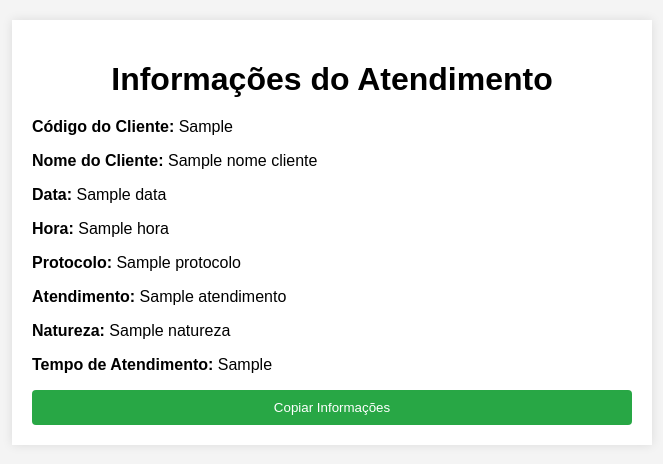
After one commit to fernandobrito10/alessandro-baiano, a Flask app: template templates/resultado.html in a window 1280 px wide. The commit adds this page. Shown: the top 464 px of the page, without its empty margins (308-971 px from the left). Run offline with Flask 3, Linux system fonts and the light colour scheme; the template is opened without the code that fills it: most values are stand-ins (such as "Sample title", 1, 10 or a date in 2020).

Commit message:
Adicionando mais coisas ao Heroku

```diff
--- a/app.py
+++ b/app.py
@@ -1,10 +1,47 @@
-from flask import Flask, render_template
+from flask import Flask, render_template, request, redirect
 
 app = Flask(__name__)
+
+# Lista que armazena os atendimentos
+atendimentos = []
 
 @app.route('/')
 def index():
     return render_template('index.html')
 
+@app.route('/registrar', methods=['POST'])
+def registrar():
+    # Coleta os dados do formulário
+    atendimento = {
+        'codigo_cliente': request.form['codigo_cliente'],
+        'nome_cliente': request.form['nome_cliente'],
+        'data': request.form['data'],
+        'hora': request.form['hora'],
+        'protocolo': request.form['protocolo'],
+        'atendimento': request.form['atendimento'],
+        'natureza': request.form['natureza'],
+        'tempo_atendimento': request.form['tempo_atendimento']
+    }
+
+    # Adiciona o atendimento à lista
+    atendimentos.append(atendimento)
+
+    # Redireciona para a página de atendimentos
+    return redirect('/atendimentos')
+
+@app.route('/atendimentos')
+def ver_atendimentos():
+    # Exibe os atendimentos registrados
+    return render_template('atendimentos.html', atendimentos=atendimentos)
+
+@app.route('/concluir/<int:index>')
+def concluir_atendimento(index):
+    # Remove o atendimento da lista
+    if 0 <= index < len(atendimentos):
+        atendimentos.pop(index)
+
+    # Redireciona para a página de atendimentos
+    return redirect('/atendimentos')
+
 if __name__ == '__main__':
     app.run(debug=True)
--- /dev/null
+++ b/templates/resultado.html
@@ -0,0 +1,32 @@
+<!DOCTYPE html>
+<html lang="pt-BR">
+<head>
+    <meta charset="UTF-8">
+    <meta name="viewport" content="width=device-width, initial-scale=1.0">
+    <title>Informações Registradas</title>
+    <link rel="stylesheet" href="/static/styles.css">
+</head>
+<body>
+    <div class="container">
+        <h1>Informações do Atendimento</h1>
+        <p><strong>Código do Cliente:</strong> {{ codigo_cliente }}</p>
+        <p><strong>Nome do Cliente:</strong> {{ nome_cliente }}</p>
+        <p><strong>Data:</strong> {{ data }}</p>
+        <p><strong>Hora:</strong> {{ hora }}</p>
+        <p><strong>Protocolo:</strong> {{ protocolo }}</p>
+        <p><strong>Atendimento:</strong> {{ atendimento }}</p>
+        <p><strong>Natureza:</strong> {{ natureza }}</p>
+        <p><strong>Tempo de Atendimento:</strong> {{ tempo_atendimento }}</p>
+
+        <button onclick="copiarTexto()">Copiar Informações</button>
+    </div>
+
+    <script>
+        function copiarTexto() {
+            let texto = document.body.innerText;
+            navigator.clipboard.writeText(texto);
+            alert('Informações copiadas para a área de transferência!');
+        }
+    </script>
+</body>
+</html>
```
Also changed, not shown: requirements.txt (+84 -2 lines), templates/atendimentos.html (added, +39 -0 lines), templates/index.html (+7 -7 lines).
